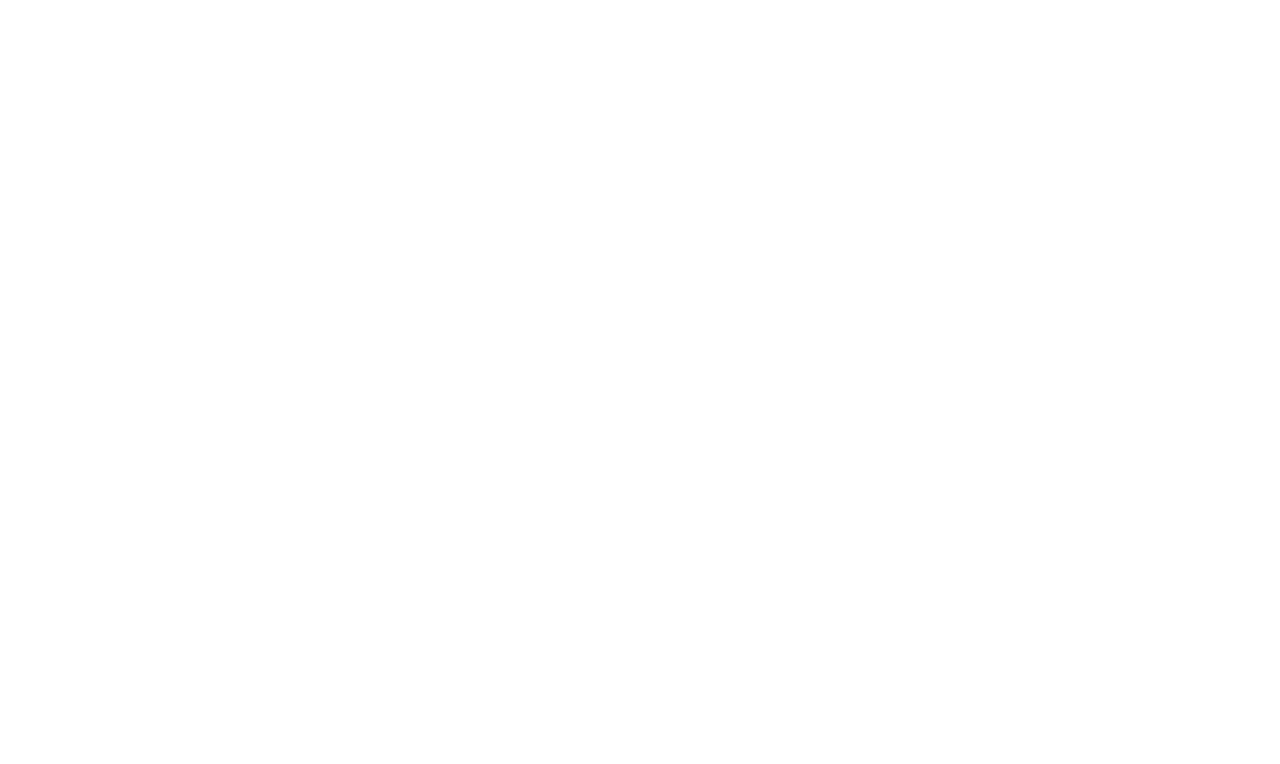
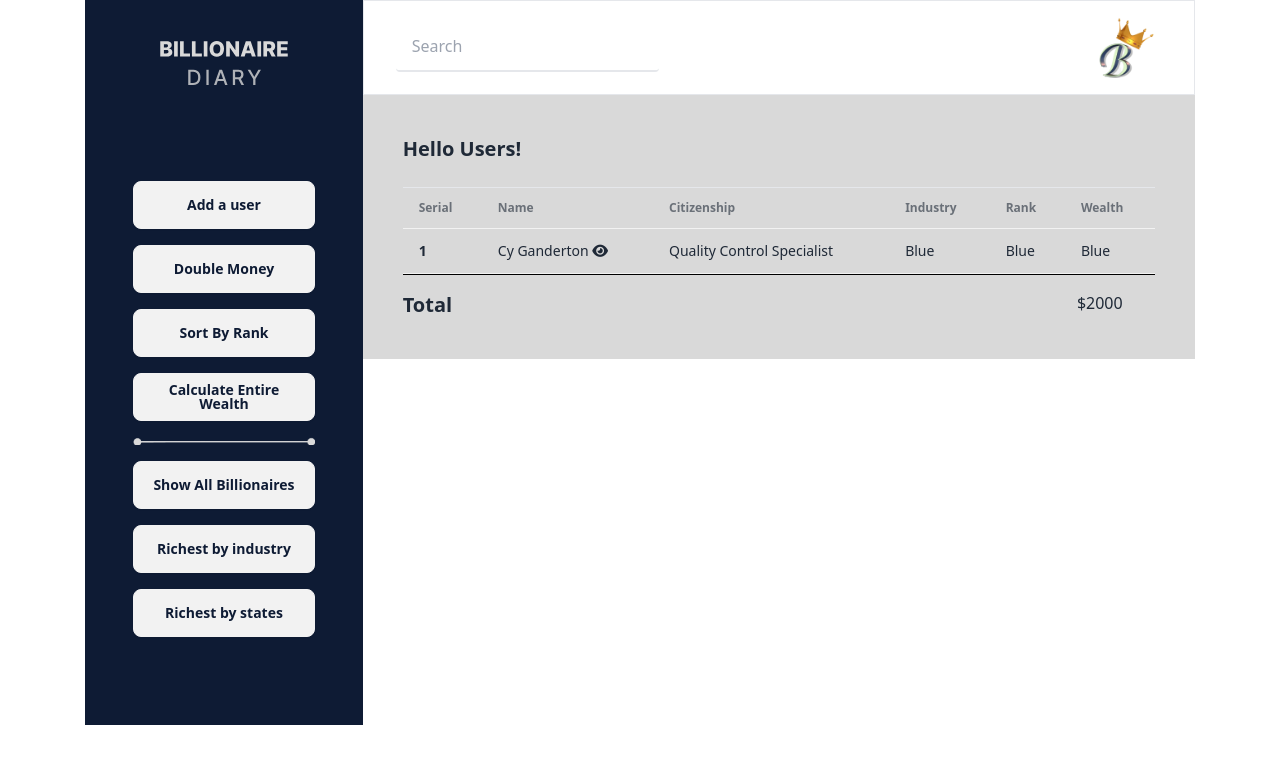
Before and after one commit to walid-official/billionaire-api-project, a plain HTML site: page index.html in a window 1280 px wide. Drawn offline with nearby package versions, Linux system fonts and the light colour scheme.

Commit message:
button section and tables design are added

```diff
--- a/index.html
+++ b/index.html
@@ -4,10 +4,90 @@
     <meta charset="UTF-8">
     <meta name="viewport" content="width=device-width, initial-scale=1.0">
     <title>Billionaire-Dairy</title>
+    <link rel="stylesheet" href="https://cdnjs.cloudflare.com/ajax/libs/font-awesome/6.6.0/css/all.min.css">
     <link href="https://cdn.jsdelivr.net/npm/daisyui@4.12.13/dist/full.min.css" rel="stylesheet" type="text/css" />
     <script src="https://cdn.tailwindcss.com"></script>
 </head>
 <body>
+    <div class="w-11/12 mx-auto">
+        <section class="flex px-8">
 
+            <div class="bg-[#0E1B34] px-12 py-6 w-[25%]">
+
+                <div class="flex justify-center">
+                    <img class="my-4 mb-8 w-32" src="images/logo/logo.svg" alt="">
+                </div>
+
+               <div class="py-16">
+                <div class="space-y-4">
+                    <button class="btn block text-[#0E1B34] font-bold w-full">Add a user</button>
+                    <button class="btn block text-[#0E1B34] font-bold w-full">Double Money</button>
+                    <button class="btn block text-[#0E1B34] font-bold w-full">Sort By Rank</button>
+                    <button class="btn block text-[#0E1B34] font-bold w-full">Calculate Entire Wealth</button>
+                </div>
+
+                <div class="my-4 flex justify-center">
+                    <img src="images/icons/divider.png" class="w-full" alt="">
+                </div>
+
+                <div class="space-y-4">
+                    <button class="btn block text-[#0E1B34] font-bold w-full">Show All Billionaires</button>
+                    <button class="btn block text-[#0E1B34] font-bold w-full">Richest by industry</button>
+                    <button class="btn block text-[#0E1B34] font-bold w-full">Richest by states</button>
+                </div>
+               </div>
+
+            </div>  <!-- Button Section End -->
+
+            <div class="w-[75%]">
+
+                <div class="flex justify-between border py-4 px-8">
+                    <div class="flex items-center">
+                        <input type="text" placeholder="Search" class="px-4 py-3 rounded border-b-2 focus:outline-none">
+                    </div>
+                    <div class="flex items-center">
+                        <img src="images/logo/logo1.png" class="w-16" alt="">
+                    </div>
+                </div>
+
+                <div class="">
+                    <div class="bg-[#D9D9D9] p-10">
+                        <h2 class="text-xl font-bold mb-6">Hello Users!</h2>
+                        <table class="table">
+                          <!-- head -->
+                          <thead>
+                            <tr>
+                              <th>Serial</th>
+                              <th>Name</th>
+                              <th>Citizenship</th>
+                              <th>Industry</th>
+                              <th>Rank</th>
+                              <th>Wealth</th>
+                            </tr>
+
+                          </thead>
+                          <hr>
+                          <tbody>
+                            <!-- row 1 -->
+                            <tr class="">
+                              <th>1</th>
+                              <td>Cy Ganderton <i class="fa-solid fa-eye"></i></td>
+                              <td>Quality Control Specialist</td>
+                              <td>Blue</td>
+                              <td>Blue</td>
+                              <td>Blue</td>
+                            </tr>
+                          </tbody>
+                        </table>
+                        <div class="flex justify-between border-t border-[#000]">
+                            <h2 class="pt-4 text-xl font-bold">Total</h2>
+                            <p class="pt-4 pr-8">$2000</p>
+                        </div>
+                    </div>
+                </div>
+            </div>  <!-- Table Section End -->
+
+        </section>
+    </div>
 </body>
 </html>
```
Also changed, not shown: images/icons/divider.png (added), images/icons/divider.svg (added), images/icons/mouse-pointer.png (added), images/icons/mouse-pointer.svg (added), images/logo/logo.png (added), images/logo/logo.svg (added), images/logo/logo1.png (added), images/logo/logo1.svg (added).
